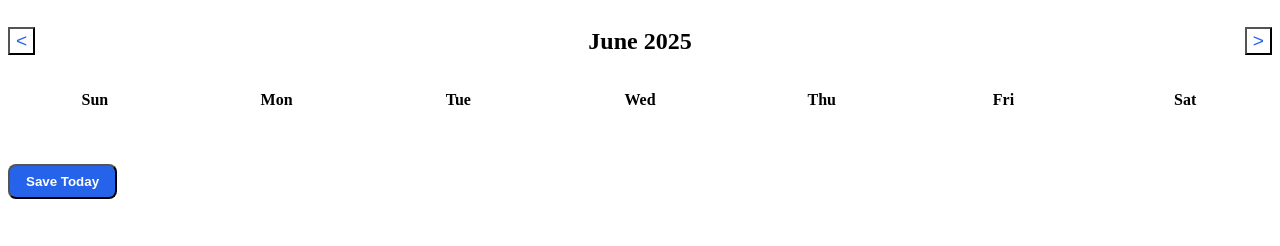
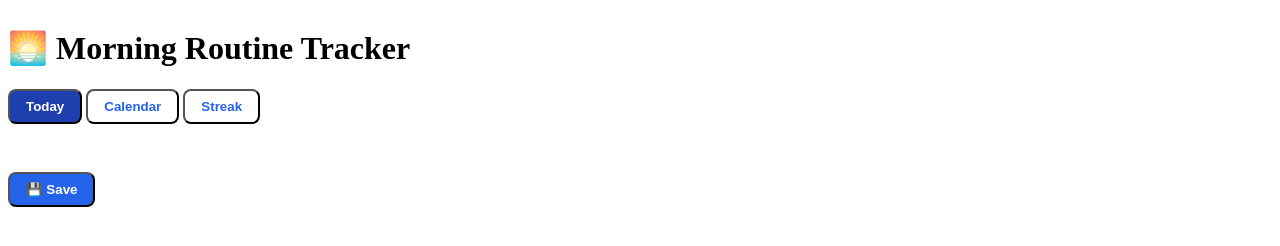
Before and after one commit to DMALUVM/Morning-Routine-, a plain HTML site: page index.html in a window 1280 px wide. Drawn offline with Linux system fonts and the light colour scheme.

Commit message:
Update index.html

```diff
--- a/index.html
+++ b/index.html
@@ -7,44 +7,53 @@
   <link rel="stylesheet" href="styles.css" />
 </head>
 <body>
-  <header class="calendar-nav">
-    <button id="prev-month">&lt;</button>
-    <h2 id="month-label">June 2025</h2>
-    <button id="next-month">&gt;</button>
+  <header class="bg-blue-600 text-white p-4 shadow-md">
+    <h1 class="text-2xl font-bold text-center">🌅 Morning Routine Tracker</h1>
+    <nav class="flex justify-center gap-2 mt-2">
+      <button class="tab-btn active" data-tab="today">Today</button>
+      <button class="tab-btn" data-tab="calendar">Calendar</button>
+      <button class="tab-btn" data-tab="streak">Streak</button>
+    </nav>
   </header>
 
-  <section class="calendar-weekdays">
-    <div>Sun</div>
-    <div>Mon</div>
-    <div>Tue</div>
-    <div>Wed</div>
-    <div>Thu</div>
-    <div>Fri</div>
-    <div>Sat</div>
-  </section>
+  <main class="container mx-auto p-4">
+    <!-- Today View -->
+    <section id="today" class="tab">
+      <h2 id="today-date" class="text-xl font-semibold"></h2>
+      <div id="today-status" class="status-indicator"></div>
+      <form id="routine-form" class="space-y-2"></form>
+      <button id="save-btn" class="primary-btn">💾 Save</button>
+    </section>
 
-  <section class="calendar-grid" id="calendar-grid">
-    <!-- Calendar cells will be injected here by JS -->
-  </section>
+    <!-- Calendar View -->
+    <section id="calendar" class="tab hidden">
+      <div class="calendar-nav">
+        <button id="prev-month">◀</button>
+        <span id="month-label" class="text-lg font-semibold"></span>
+        <button id="next-month">▶</button>
+      </div>
+      <div class="calendar-weekdays">
+        <div>Sun</div><div>Mon</div><div>Tue</div><div>Wed</div><div>Thu</div><div>Fri</div><div>Sat</div>
+      </div>
+      <div id="calendar-grid" class="calendar-grid"></div>
+    </section>
 
-  <section class="tab" id="today-tab">
-    <h3 id="today-date"></h3>
-    <div id="today-status" class="status-indicator"></div>
-    <form id="routine-form"></form>
-    <button id="save-btn" class="primary-btn">Save Today</button>
-  </section>
+    <!-- Streak View -->
+    <section id="streak" class="tab hidden">
+      <h2 class="text-xl font-semibold">🔥 Current Streak</h2>
+      <div id="streak-chain" class="streak-chain"></div>
+      <p id="streak-count" class="text-center"></p>
+    </section>
+  </main>
 
-  <section class="streak-chain" id="streak-chain"></section>
-  <p id="streak-count"></p>
-
-  <!-- Modal for editing past entries -->
-  <div class="modal" id="edit-modal">
+  <!-- Modal -->
+  <div id="edit-modal" class="modal">
     <div class="modal-content">
-      <h3 id="edit-date-title"></h3>
-      <div id="edit-checklist"></div>
+      <h3 id="edit-date-title" class="text-lg font-semibold"></h3>
+      <div id="edit-checklist" class="space-y-2"></div>
       <div class="modal-actions">
         <button class="modal-btn cancel-btn">Cancel</button>
-        <button class="modal-btn save-btn" id="edit-save">Save</button>
+        <button id="edit-save" class="modal-btn save-btn">Save</button>
       </div>
     </div>
   </div>
```
